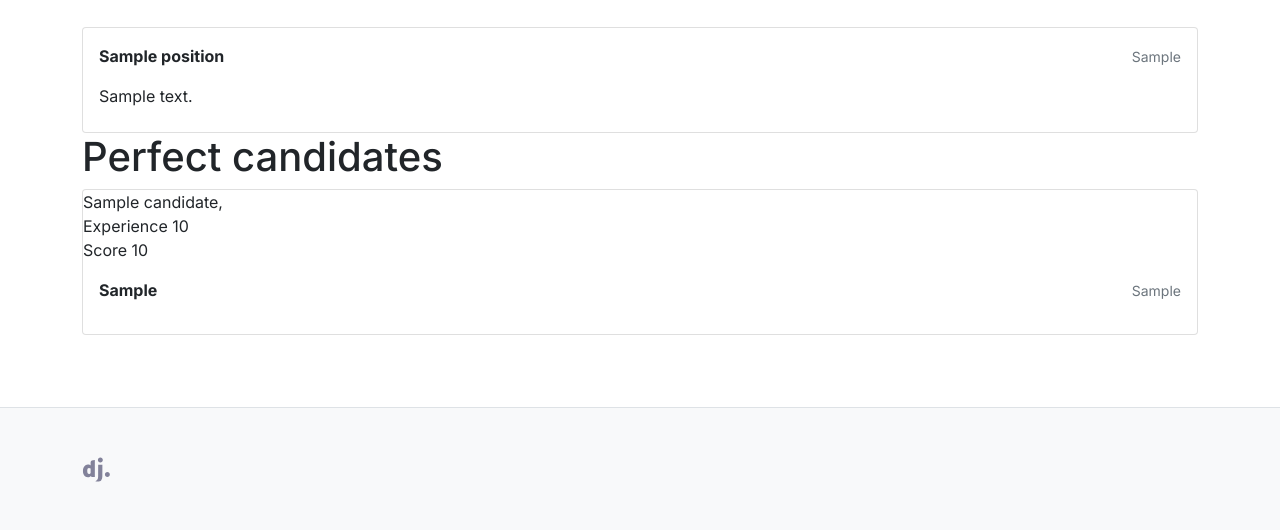
After one commit to djinni-co/djinni-inbox-test, a Python web app: template app/templates/jobs/job_perfect_candidates.html in a window 1280 px wide. The commit adds this page. Shown: the part 350-880 px from the top of the page. Run offline with Jinja, Linux system fonts and the light colour scheme; the template is opened without the code that fills it: most values are stand-ins (such as "Sample title", 1, 10 or a date in 2020).

Commit message:
Scoring system

```diff
--- a/app/sandbox/models.py
+++ b/app/sandbox/models.py
@@ -99,7 +99,7 @@ class Candidate(models.Model):
     last_modified = models.DateTimeField(blank=True, null=True)
     last_seen = models.DateTimeField(blank=True, null=True, db_index=True)
     signup_date = models.DateTimeField(auto_now_add=True)
-
+    score = 0
 
 class Recruiter(models.Model):
     USERTYPE = "recruiter"
@@ -118,6 +118,7 @@ class Recruiter(models.Model):
 
 
 class JobPosting(models.Model):
+    USERTYPE = "jobPosting"
     class Experience(models.TextChoices):
         ZERO = "no_exp", _("No experience")
         ONE = "1y", _("1 year")
--- a/app/sandbox/urls.py
+++ b/app/sandbox/urls.py
@@ -6,5 +6,7 @@ from . import views
 urlpatterns = [
 	path('', RedirectView.as_view(url='/inbox', permanent=False), name='root-redirect'),
   path('inbox/', views.inbox, name='inbox'),
+  path('jobs/', views.jobs, name='jobs'),
+  path('jobs_candidates/<pk>/', views.jobs_candidates, name='jobs_candidates'),
   path('inbox/<pk>/', views.inbox_thread, name='inbox_thread'),
 ]
--- a/app/templates/base.html
+++ b/app/templates/base.html
@@ -50,7 +50,7 @@
 	          <a class="nav-link" href="#">Candidates</a>
 	        </li>
 	        <li class="nav-item">
-	          <a class="nav-link" href="#">Jobs</a>
+	          <a class="nav-link" href="{{url('jobs')}}">Jobs</a>
 	        </li>
 					<li class="nav-item">
 	          <a class="nav-link" href="#">Salaries</a>
--- /dev/null
+++ b/app/templates/jobs/job_perfect_candidates.html
@@ -0,0 +1,61 @@
+{% extends "base.html" %}
+
+{% block content %}
+	<div class="container pt-5 pb-5">
+		<div class="row">
+			<div class="col-sm-12">
+				<div class="card mb-12">
+						<div class="card-body">
+							<header>
+								<div class="row mb-3">
+									<div class="col">
+										<strong>
+									    {{ job.position }}
+										</strong>
+									</div>
+									<div class="col-auto">
+										<small class="text-secondary">
+										{{ job.primary_keyword }}
+										</small>
+									</div>
+								</div>
+							</header>
+
+							{% if job.long_description %}
+								<div class="mb-2">
+									{{ job.long_description }}
+								</div>
+							{% endif %}
+						</div>
+					</div>
+            </div>
+        </div>
+        <h1>Perfect candidates</h1>
+    	<div class="col-sm-12">
+		    {% for candidate in candidates %}
+		    <div class="card mb-12">
+                {{ candidate.name }}, <br>
+                Experience {{ candidate.experience_years }} <br>
+                Score {{ candidate.score }}
+				<div class="card-body">
+							<header>
+								<div class="row mb-3">
+									<div class="col">
+										<strong>
+									    {{ candidate.primary_keyword  }}
+										</strong>
+									</div>
+									<div class="col-auto">
+										<small class="text-secondary">
+									{{ candidate.skills_cache  }}
+										</small>
+									</div>
+								</div>
+							</header>
+						</div>
+					</div>
+				{% endfor %}
+            </div>
+    </div>
+
+{% endblock content %}
```
Also changed, not shown: app/sandbox/views.py (+31 -6 lines), app/templates/jobs/job_list.html (added, +37 -0 lines).
